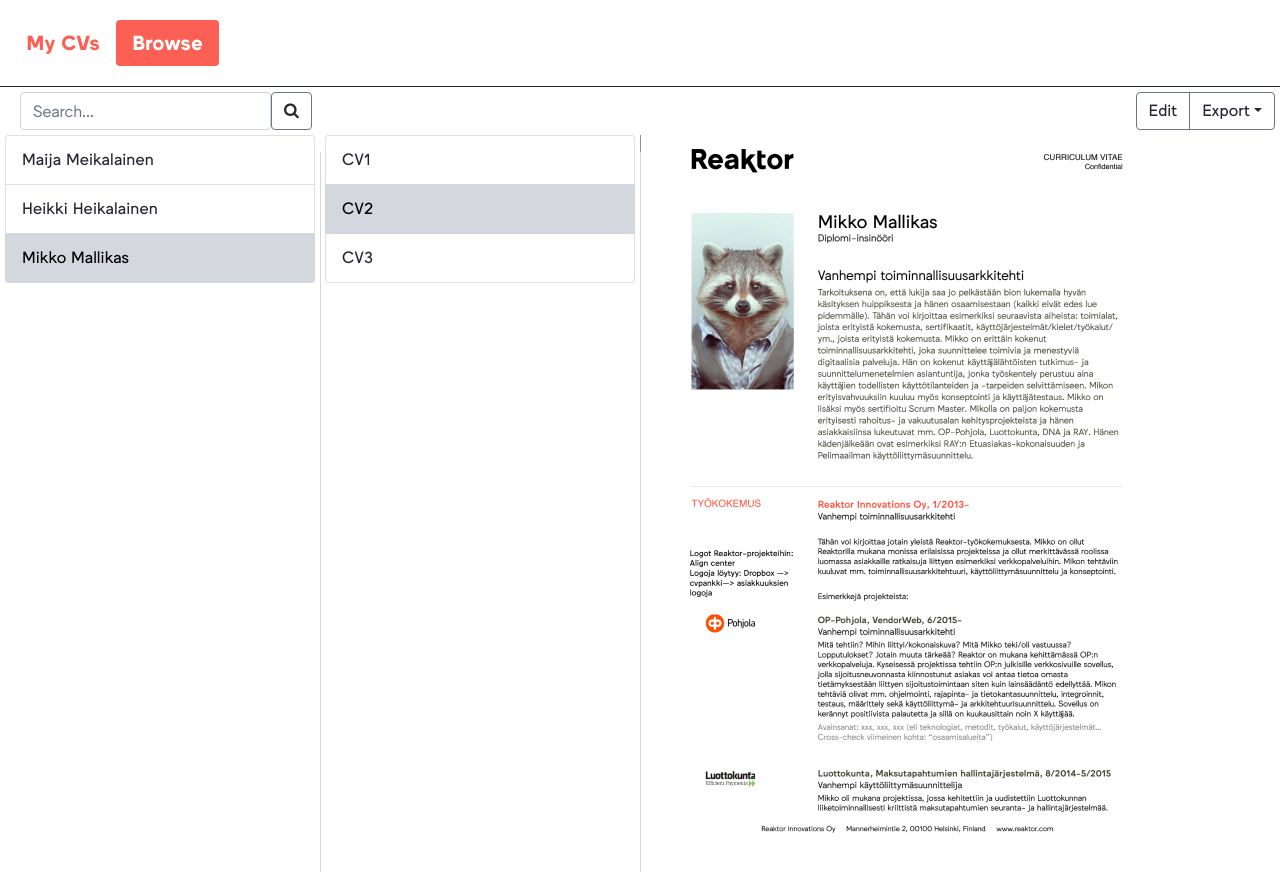
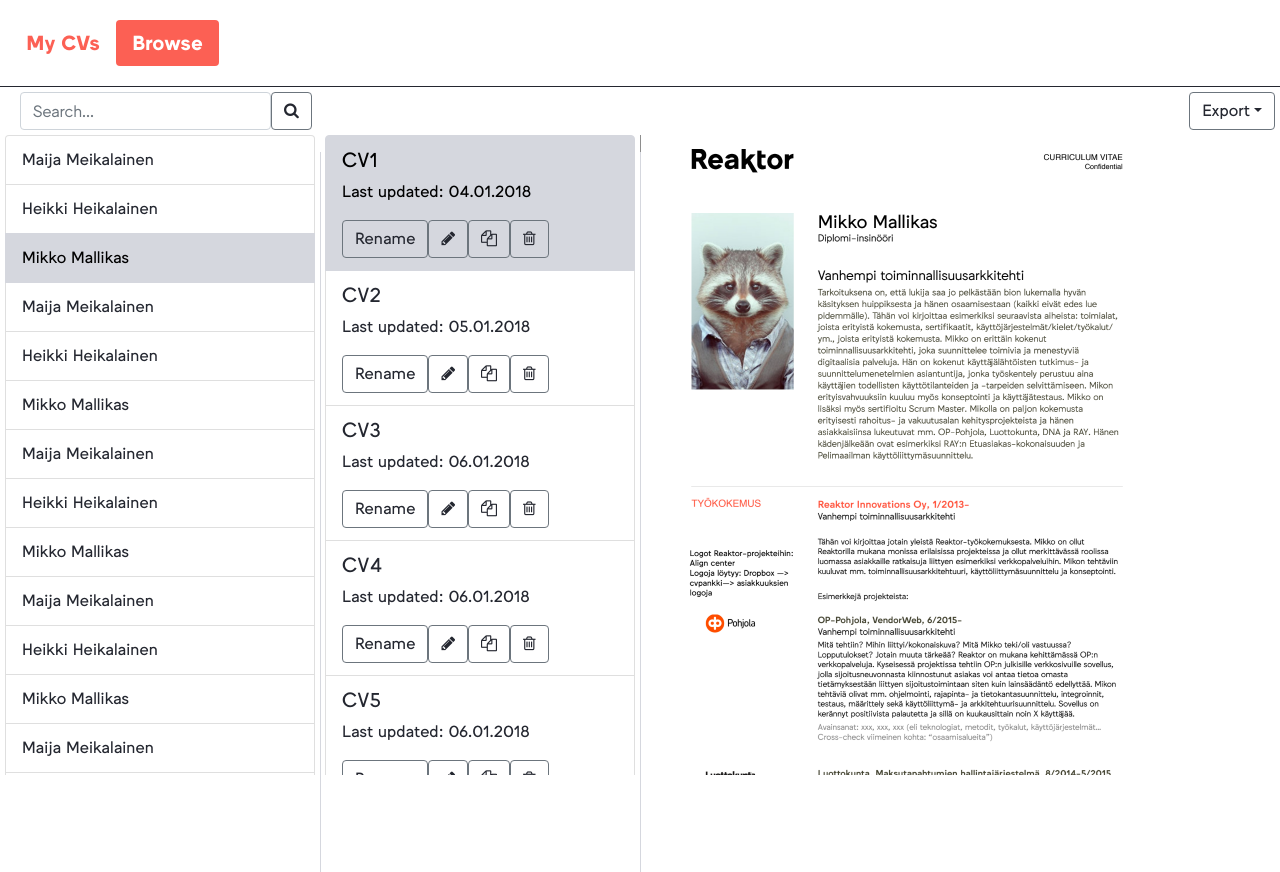
Before and after one commit to Martturi/CV_master, a React (Create React App) app in the folder react/: page / in a window 1280 px wide. Shown: the top 872 px of the page. Built offline with nearby package versions, Linux system fonts and the light colour scheme.

Commit message:
Edited the layout according to feedback. Added an overflow scrolling feature

```diff
--- a/react/src/components/Browse/BrowseApp.css
+++ b/react/src/components/Browse/BrowseApp.css
@@ -16,6 +16,7 @@
     list-style-type: disc !important;
     padding-left: 1em;
     color: #242730;
+
 }
 
 .list-group-item.active {
@@ -23,3 +24,22 @@
 	border-color: #d5d7de;
 	color: #000000;
 }
+
+#namelist {
+	overflow: scroll;
+	height: 80vh;
+}
+
+#cvlist {
+	overflow: scroll;
+	height: 80vh;
+}
+
+.CVpreview {
+	overflow: scroll;
+	height: 80vh;
+}
+
+html, body {
+  overflow: hidden;
+}
--- a/react/src/components/Browse/BrowseButtonGroup.js
+++ b/react/src/components/Browse/BrowseButtonGroup.js
@@ -26,7 +26,6 @@
           <span className="fa fa-search" aria-hidden="true" />
         </Button>
         <ButtonGroup className="exportgroup">
-          <Button outline className="button">Edit</Button>
           <ButtonDropdown isOpen={this.state.dropdownOpen} toggle={this.toggle}>
             <DropdownToggle caret outline className="button">
               Export
--- a/react/src/components/Browse/CVList.js
+++ b/react/src/components/Browse/CVList.js
@@ -1,14 +1,66 @@
 import React from 'react'
-import { ListGroup, ListGroupItem } from 'reactstrap'
+import { ListGroup, ListGroupItem, ListGroupItemText, ListGroupItemHeading } from 'reactstrap'
+import EditButtonGroup from './EditButtonGroup'
 
 class CVList extends React.Component {
   render() {
     return (
-      <div>
+      <div className="centered-list">
         <ListGroup>
-          <ListGroupItem tag="a" href="#" action>CV1</ListGroupItem>
-          <ListGroupItem active tag="a" href="#" action>CV2</ListGroupItem>
-          <ListGroupItem tag="a" href="#" action>CV3</ListGroupItem>
+          <ListGroupItem active>
+            <div className="cvinfo">
+            <ListGroupItemHeading>CV1</ListGroupItemHeading>
+            <ListGroupItemText className="list-item">
+              Last updated: 04.01.2018
+            </ListGroupItemText>
+          </div>
+            <EditButtonGroup />
+          </ListGroupItem>
+          <ListGroupItem>
+            <div className="cvinfo">
+            <ListGroupItemHeading>CV2</ListGroupItemHeading>
+              <ListGroupItemText className="list-item">
+                Last updated: 05.01.2018
+              </ListGroupItemText>
+            </div>
+            <EditButtonGroup />
+          </ListGroupItem>
+          <ListGroupItem>
+            <div className="cvinfo">
+            <ListGroupItemHeading>CV3</ListGroupItemHeading>
+              <ListGroupItemText className="list-item">
+                Last updated: 06.01.2018
+              </ListGroupItemText>
+            </div>
+            <EditButtonGroup />
+          </ListGroupItem>
+          <ListGroupItem>
+            <div className="cvinfo">
+            <ListGroupItemHeading>CV4</ListGroupItemHeading>
+              <ListGroupItemText className="list-item">
+                Last updated: 06.01.2018
+              </ListGroupItemText>
+            </div>
+            <EditButtonGroup />
+          </ListGroupItem>
+          <ListGroupItem>
+            <div className="cvinfo">
+            <ListGroupItemHeading>CV5</ListGroupItemHeading>
+              <ListGroupItemText className="list-item">
+                Last updated: 06.01.2018
+              </ListGroupItemText>
+            </div>
+            <EditButtonGroup />
+          </ListGroupItem>
+          <ListGroupItem>
+            <div className="cvinfo">
+            <ListGroupItemHeading>CV6</ListGroupItemHeading>
+              <ListGroupItemText className="list-item">
+                Last updated: 06.01.2018
+              </ListGroupItemText>
+            </div>
+            <EditButtonGroup />
+          </ListGroupItem>
         </ListGroup>
       </div>
     )
--- /dev/null
+++ b/react/src/components/Browse/EditButtonGroup.js
@@ -0,0 +1,28 @@
+import React, { Component } from 'react'
+import { Button } from 'reactstrap'
+
+
+class EditButtonGroup extends Component {
+
+  render() {
+    return (
+      <div className="my-cvs-buttongroup">
+        <Button outline className="button" id="rename">Rename</Button>
+        <Button outline className="button">
+          <span className="fa fa-pencil" aria-hidden="true" />
+        </Button>
+        <Button outline className="button">
+          <span className="fa fa-files-o" aria-hidden="true" />
+        </Button>
+        <Button outline className="button">
+          <span className="fa fa-trash-o" aria-hidden="true" />
+        </Button>
+      </div>
+
+
+    )
+  }
+}
+
+
+export default EditButtonGroup
--- a/react/src/components/Browse/NameList.js
+++ b/react/src/components/Browse/NameList.js
@@ -9,6 +9,21 @@
           <ListGroupItem tag="a" href="#" action>Maija Meikalainen</ListGroupItem>
           <ListGroupItem tag="a" href="#" action>Heikki Heikalainen</ListGroupItem>
           <ListGroupItem active tag="a" href="#" action>Mikko Mallikas</ListGroupItem>
+          <ListGroupItem tag="a" href="#" action>Maija Meikalainen</ListGroupItem>
+          <ListGroupItem tag="a" href="#" action>Heikki Heikalainen</ListGroupItem>
+          <ListGroupItem tag="a" href="#" action>Mikko Mallikas</ListGroupItem>
+          <ListGroupItem tag="a" href="#" action>Maija Meikalainen</ListGroupItem>
+          <ListGroupItem tag="a" href="#" action>Heikki Heikalainen</ListGroupItem>
+          <ListGroupItem tag="a" href="#" action>Mikko Mallikas</ListGroupItem>
+          <ListGroupItem tag="a" href="#" action>Maija Meikalainen</ListGroupItem>
+          <ListGroupItem tag="a" href="#" action>Heikki Heikalainen</ListGroupItem>
+          <ListGroupItem tag="a" href="#" action>Mikko Mallikas</ListGroupItem>
+          <ListGroupItem tag="a" href="#" action>Maija Meikalainen</ListGroupItem>
+          <ListGroupItem tag="a" href="#" action>Heikki Heikalainen</ListGroupItem>
+          <ListGroupItem tag="a" href="#" action>Mikko Mallikas</ListGroupItem>
+          <ListGroupItem tag="a" href="#" action>Maija Meikalainen</ListGroupItem>
+          <ListGroupItem tag="a" href="#" action>Heikki Heikalainen</ListGroupItem>
+          <ListGroupItem tag="a" href="#" action>Mikko Mallikas</ListGroupItem>
         </ListGroup>
       </div>
     )
--- a/react/src/index.css
+++ b/react/src/index.css
@@ -63,7 +63,7 @@
 
  #lineContainer {
   width: 1px;
-  height: 100%;
+  height: 100vh;
   left: 25%;
   position: absolute;
 
@@ -71,6 +71,6 @@
 .line {
   position: absolute;
   width:100%;
-  height: 100%;
+  height: 100vh;
   background: #d5d7de;
 }
```
